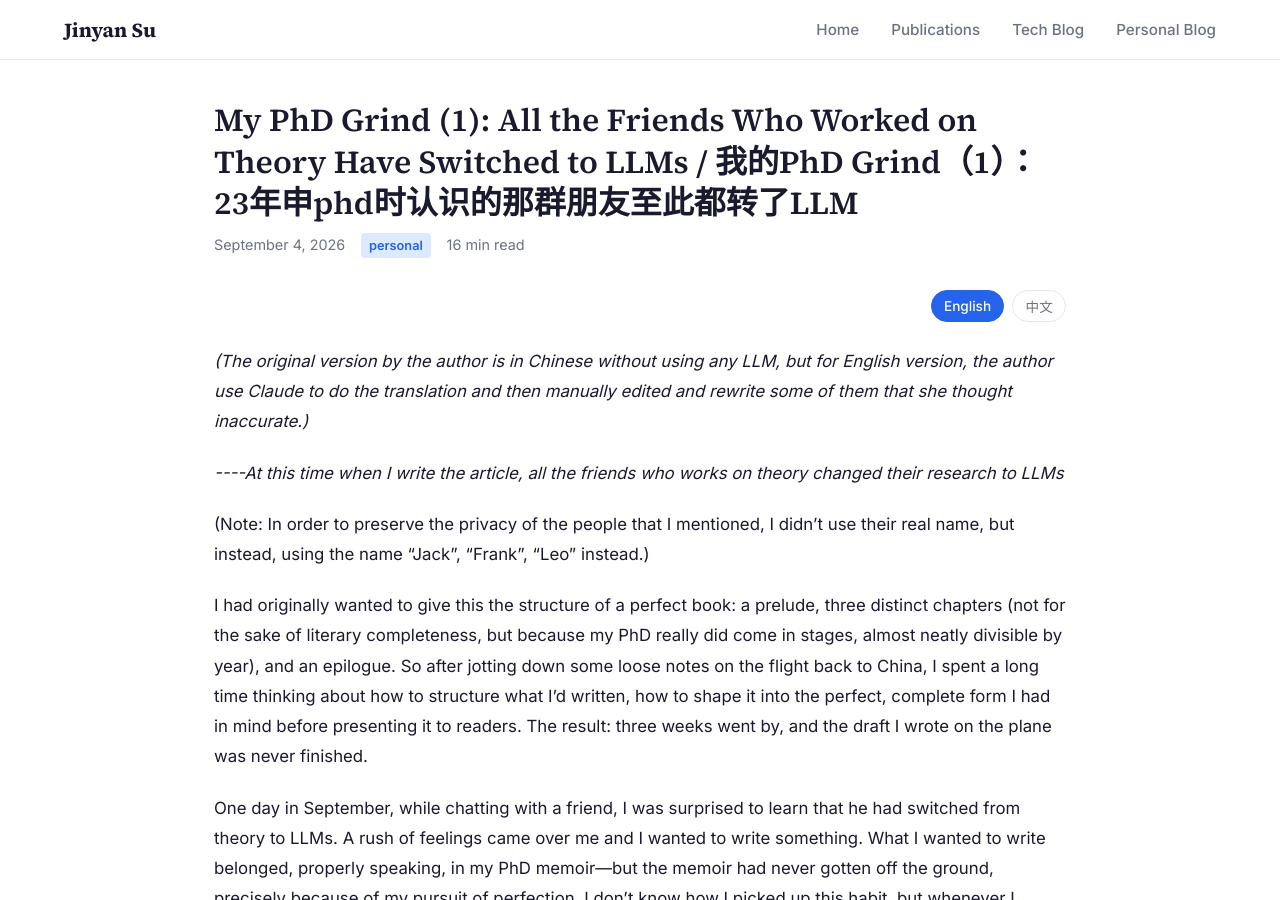
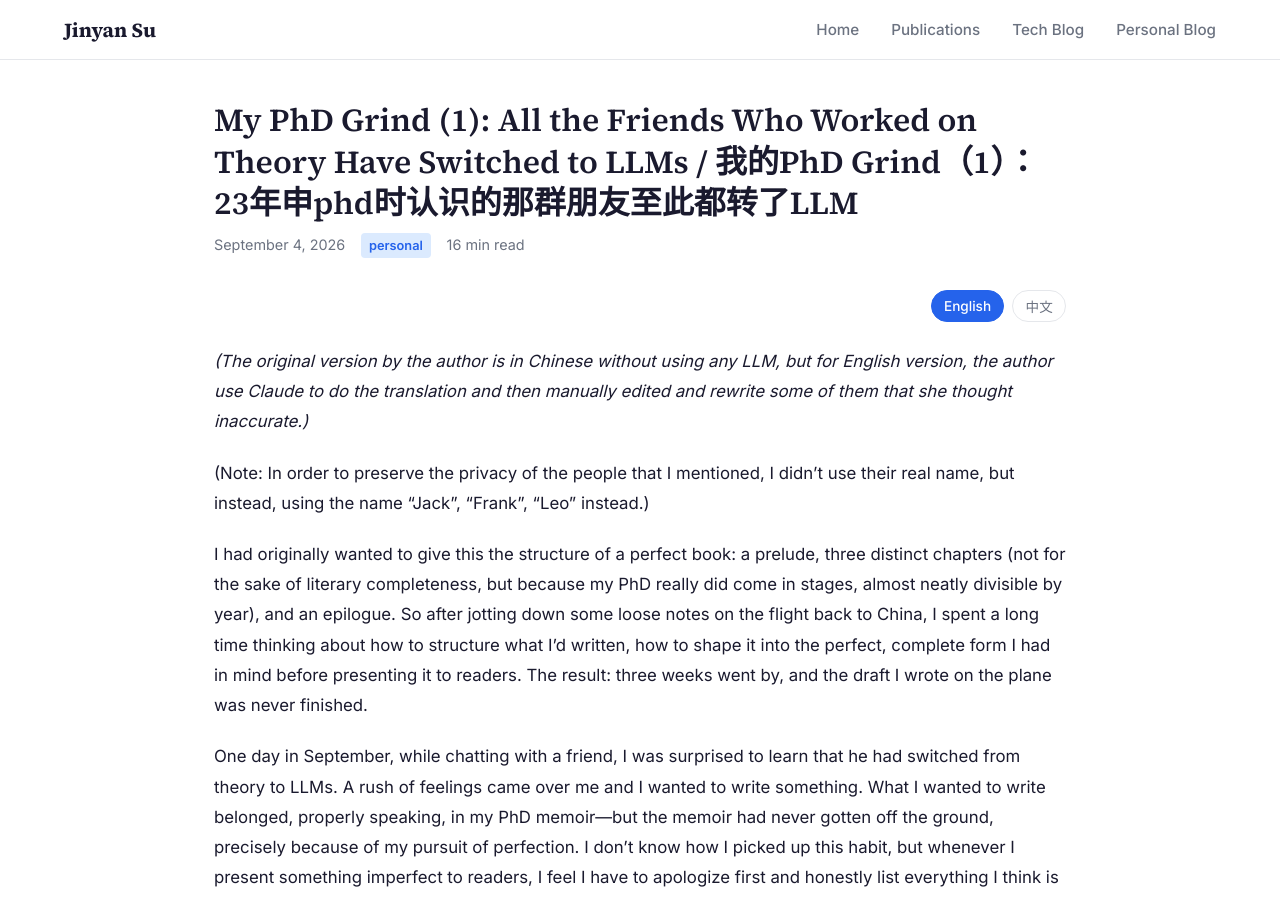
Before and after one commit to JinyanSu1/jinyansu1.github.io, a Jekyll site: the page built from _posts/2026-09-04-my-phd-grind-1.md, in a window 1280 px wide and 900 px high. Built offline with Jekyll 4.4.1, drawn with Linux system fonts in a browser that asks for light colours.

Commit message:
Remove redundant subtitle lines from PhD Grind post body
Co-Authored-By: Claude Fable 5 <noreply@anthropic.com>

```diff
--- a/_posts/2026-09-04-my-phd-grind-1.md
+++ b/_posts/2026-09-04-my-phd-grind-1.md
@@ -15,8 +15,6 @@ excerpt: "By 2026, almost every friend I met while applying for PhDs in 2023 who
 <div class="lang-content lang-en" lang="en" markdown="1">
 
 <p><em>(The original version by the author is in Chinese without using any LLM, but for English version, the author use Claude to do the translation and then manually edited and rewrite some of them that she thought inaccurate.)</em></p>
-
-<p><em>----At this time when I write the article, all the friends who works on theory changed their research to LLMs</em></p>
 
 (Note: In order to preserve the privacy of the people that I mentioned, I didn't use their real name, but instead, using the name "Jack", "Frank", "Leo" instead.)
 
```
Also changed, not shown: other parts of _posts/2026-09-04-my-phd-grind-1.md (+0 -2 lines).
